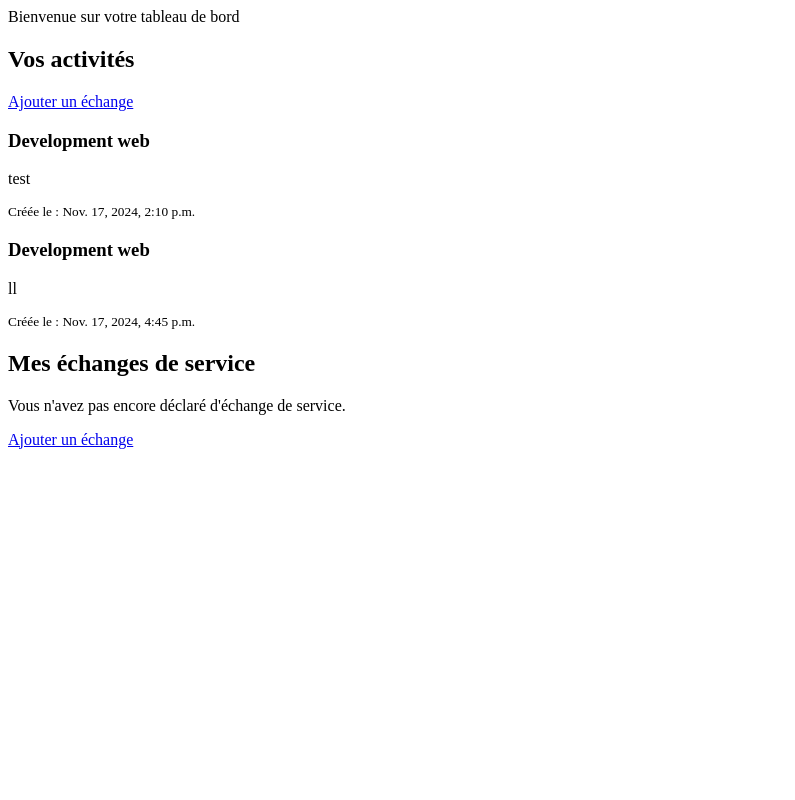
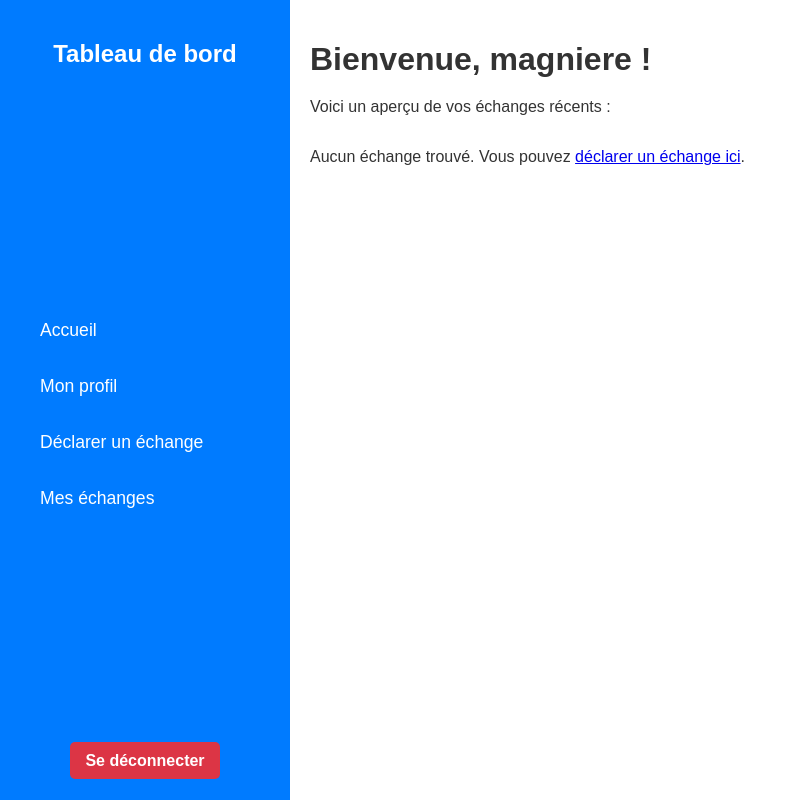
Before and after one commit to Devops-embeded/evaluation, a Django app: page /dashboard/ in a window 1280 px wide. Shown: the whole page, without its empty margins (0-795 px from the left). Run offline with Django 4.2, Linux system fonts and the light colour scheme; a user stored in the database is signed in; data comes from the database, SQL or seed files in the repository.

Commit message:
updated file

```diff
--- a/exchange/templates/exchange/dashboard.html
+++ b/exchange/templates/exchange/dashboard.html
@@ -1,45 +1,186 @@
 
-{% block content %}
-<header>
-    Bienvenue sur votre tableau de bord
-</header>
 
-<div class="container">
-    <h2>Vos activités</h2>
+<style>
+    /* Général */
+body {
+    margin: 0;
+    padding: 0;
+    font-family: Arial, sans-serif;
+    background-color: #f8f9fa;
+    color: #333;
+}
 
-    <!-- Bouton pour ajouter un échange -->
-<a href="{% url 'add_exchange' %}" class="btn btn-primary">Ajouter un échange</a>
+/* Disposition globale */
+.dashboard-container {
+    display: flex;
+    height: 100vh;
+}
 
-    <!-- Liste des activités -->
-    <div class="activities">
-        {% for activity in activities %}
-            <div class="activity">
-                <h3>{{ activity.title }}</h3>
-                <p>{{ activity.description }}</p>
-                <p><small>Créée le : {{ activity.date }}</small></p>
+/* Barre latérale */
+.sidebar {
+    width: 250px;
+    background-color: #007bff;
+    color: white;
+    display: flex;
+    flex-direction: column;
+    justify-content: space-between;
+    padding: 20px;
+    box-shadow: 2px 0 5px rgba(0, 0, 0, 0.1);
+}
+
+.sidebar h2 {
+    font-size: 1.5em;
+    margin-bottom: 20px;
+    text-align: center;
+}
+
+.sidebar ul {
+    list-style: none;
+    padding: 0;
+    margin: 0;
+}
+
+.sidebar ul li {
+    margin: 15px 0;
+}
+
+.sidebar ul li a {
+    color: white;
+    text-decoration: none;
+    font-size: 1.1em;
+    display: flex;
+    align-items: center;
+    transition: background 0.2s;
+    padding: 10px;
+    border-radius: 5px;
+}
+
+.sidebar ul li a:hover {
+    background-color: #0056b3;
+}
+
+.sidebar ul li a i {
+    margin-right: 10px;
+}
+
+.sidebar .logout {
+    text-align: center;
+    padding: 10px 0;
+}
+
+.sidebar .logout a {
+    color: white;
+    text-decoration: none;
+    font-weight: bold;
+    padding: 10px 15px;
+    background-color: #dc3545;
+    border-radius: 5px;
+    transition: background-color 0.2s;
+}
+
+.sidebar .logout a:hover {
+    background-color: #c82333;
+}
+
+/* Section principale */
+.main-content {
+    flex: 1;
+    padding: 20px;
+    background-color: #ffffff;
+    overflow-y: auto;
+}
+
+.main-content h1 {
+    font-size: 2em;
+    margin-bottom: 20px;
+}
+
+.main-content .card-container {
+    display: grid;
+    grid-template-columns: repeat(auto-fit, minmax(300px, 1fr));
+    gap: 20px;
+}
+
+/* Carte */
+.card {
+    background-color: #ffffff;
+    border: 1px solid #e0e0e0;
+    border-radius: 8px;
+    box-shadow: 0 2px 5px rgba(0, 0, 0, 0.1);
+    padding: 20px;
+    transition: transform 0.2s, box-shadow 0.2s;
+}
+
+.card:hover {
+    transform: translateY(-5px);
+    box-shadow: 0 4px 10px rgba(0, 0, 0, 0.2);
+}
+
+.card h3 {
+    font-size: 1.5em;
+    margin-bottom: 10px;
+    color: #007bff;
+}
+
+.card p {
+    margin-bottom: 15px;
+    color: #666;
+}
+
+.card a {
+    display: inline-block;
+    text-decoration: none;
+    background-color: #007bff;
+    color: white;
+    padding: 10px 15px;
+    border-radius: 5px;
+    transition: background-color 0.2s;
+}
+
+.card a:hover {
+    background-color: #0056b3;
+}
+
+</style>
+<!DOCTYPE html>
+<html lang="en">
+<head>
+    <meta charset="UTF-8">
+    <meta name="viewport" content="width=device-width, initial-scale=1.0">
+    <title>Dashboard</title>
+</head>
+<body>
+    <div class="dashboard-container">
+        <!-- Barre latérale -->
+        <div class="sidebar">
+            <h2>Tableau de bord</h2>
+            <ul>
+                <li><a href="{% url 'home' %}"><i class="fas fa-home"></i> Accueil</a></li>
+                <li><a href="{% url 'profile' %}"><i class="fas fa-user"></i> Mon profil</a></li>
+                <li><a href="{% url 'add_exchange' %}"><i class="fas fa-exchange-alt"></i> Déclarer un échange</a></li>
+                <li><a href="{% url 'my_exchanges' %}"><i class="fas fa-list"></i> Mes échanges</a></li>
+            </ul>
+            <div class="logout">
+                <a href="{% url 'logout' %}">Se déconnecter</a>
             </div>
-        {% empty %}
-            <p class="no-activities">Vous n'avez pas encore d'échanges de services déclarés.</p>
-        {% endfor %}
+        </div>
+
+        <!-- Section principale -->
+        <div class="main-content">
+            <h1>Bienvenue, {{ user.username }} !</h1>
+            <p>Voici un aperçu de vos échanges récents :</p>
+            <div class="card-container">
+                {% for exchange in exchanges %}
+                <div class="card">
+                    <h3>{{ exchange.skill.name }}</h3>
+                    <p>Proposé par : {{ exchange.provider.username }}</p>
+                    <p>Demandeur : {{ exchange.requester.username }}</p>
+                    <p>Date : {{ exchange.date }}</p>
+                    <a href="{% url 'exchange_detail' exchange.id %}">Voir les détails</a>
+                </div>
+                {% empty %}
+                <p>Aucun échange trouvé. Vous pouvez <a href="{% url 'add_exchange' %}">déclarer un échange ici</a>.</p>
+                {% endfor %}
+            </div>
+        </div>
     </div>
-</div>
-{% endblock %}
-<div class="container mt-5">
-    <h2>Mes échanges de service</h2>
-
-    {% if exchanges %}
-        <ul class="list-group">
-            {% for exchange in exchanges %}
-                <li class="list-group-item">
-                    <strong>Demandeur :</strong> {{ exchange.requester.username }}<br>
-                    <strong>Fournisseur :</strong> {{ exchange.provider.username }}<br>
-                    <strong>Compétence :</strong> {{ exchange.skill.name }}<br>
-                    <strong>Date :</strong> {{ exchange.date }}
-                </li>
-            {% endfor %}
-        </ul>
-    {% else %}
-        <p>Vous n'avez pas encore déclaré d'échange de service.</p>
-        <a href="{% url 'add_exchange' %}" class="btn btn-primary">Ajouter un échange</a>
-    {% endif %}
-</div>
--- a/exchange/urls.py
+++ b/exchange/urls.py
@@ -14,4 +14,6 @@ urlpatterns = [
     path('accounts/logout/', views.logout_view, name='logout'),
     path('accounts/add-activity/', views.add_activity, name='add_activity'),
     path('add-exchange/', views.add_exchange, name='add_exchange'),
+    path('my-exchanges/', views.my_exchanges, name='my_exchanges'),  # Ajoutez ce chemin
+
 ]
--- a/exchange/views.py
+++ b/exchange/views.py
@@ -5,7 +5,7 @@ from django.shortcuts import render, redirect
 
 from .forms import SkillForm, AvailabilityForm, \
     ActivityForm, ExchangeForm, ProfileUpdateForm  # Assurez-vous d'avoir défini ces formulaires dans forms.py
-from .models import Skill, Activity
+from .models import Skill, Activity, Exchange
 
 
 # Vue pour la page d'accueil
@@ -121,3 +121,7 @@ def add_exchange(request):
         form = ExchangeForm()
 
     return render(request, 'exchange/add_exchange.html', {'form': form})
+
+def my_exchanges(request):
+    exchanges = Exchange.objects.filter(requester=request.user)
+    return render(request, 'exchange/my_exchanges.html', {'exchanges': exchanges})
```
Also changed, not shown: exchange/templates/exchange/accounts/profile/profile.html (+3 -4 lines), exchange/templates/exchange/home.html (+175 -86 lines), exchange/templates/exchange/my_exchanges.html (added, +23 -0 lines).
